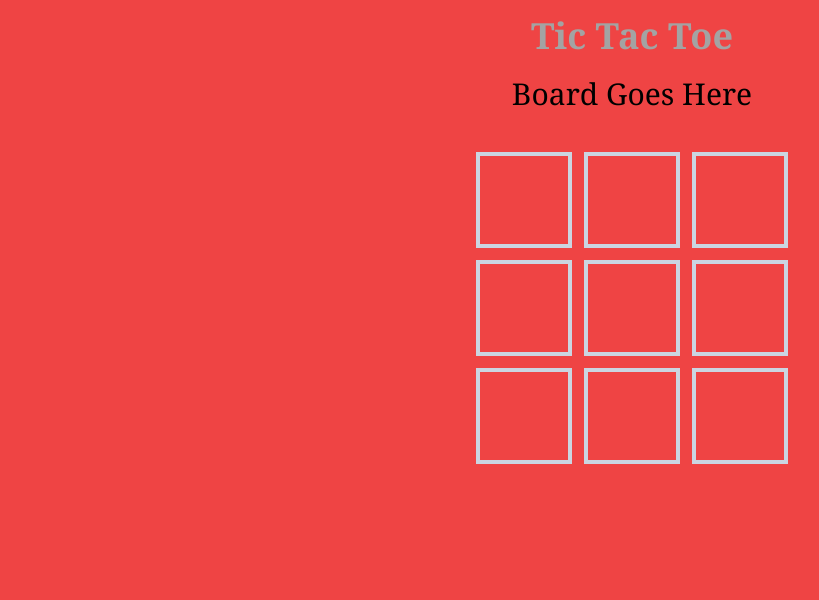
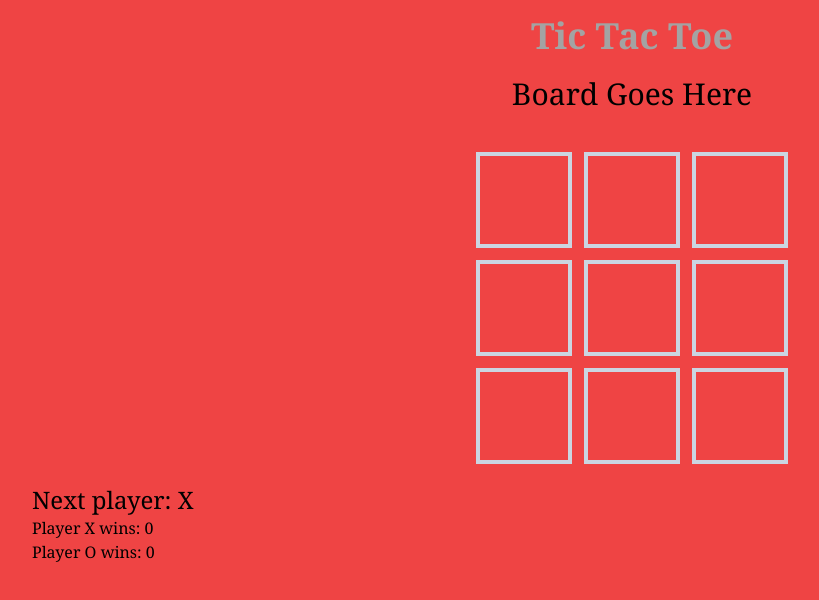
Before and after one commit to AntonVak/vite-react-tailwind, a React (Vite) app: page / in a window 1280 px wide. Shown: the top 600 px of the page, without its empty margins (8-827 px from the left). Built offline with nearby package versions, Linux system fonts and the light colour scheme; the HTML template or start-up script is replaced by a standard one.

Commit message:
add comp: TotalScore

```diff
--- a/src/components/PlateGame/PlateGame.tsx
+++ b/src/components/PlateGame/PlateGame.tsx
@@ -1,7 +1,13 @@
 import { useEffect, useState } from "react";
 import CardItem from "../CardItem/CardItem";
+import TotalScore from "../TotalScore/TotalScore";
+
+type Scores = {
+  [key: string]: number;
+};
 
 const INITIAL_GAME_STATE = ['','','','','','','','','', ];
+const INITIAL_SCORES: Scores = { X: 0, O: 0 };
 const WINNING_COMBOS = [
     [0, 1, 2],
     [3, 4, 5],
@@ -16,8 +22,13 @@ const WINNING_COMBOS = [
 const PlateGame = () => {
     const [game, setGame] = useState(INITIAL_GAME_STATE);
     const [currentPlayer, setCurrentPlayer] = useState("X");
+    const [scores, setScores] = useState(INITIAL_SCORES);
+console.log(currentPlayer);
 
     useEffect(() => {
+      if (game === INITIAL_GAME_STATE) {
+        return;
+      }
         checkForWinner()
     }, [game]);
 
@@ -25,12 +36,17 @@ const PlateGame = () => {
 
   const handleWin = () => {
     window.alert(`Congrats player ${currentPlayer}! You are the winner!`);
+
+    const newPlayerScore = scores[currentPlayer] + 1
+    const newScores = {...scores};
+    newScores[currentPlayer] = newPlayerScore;
+    setScores(newScores);
+
     resetBoard();
   }
 
   const handleDraw = () => {
     window.alert("The game ended in a draw");
-
     resetBoard();
   };
 
@@ -38,18 +54,18 @@ const PlateGame = () => {
         let roundWon = false
 
         for (let i = 0; i < WINNING_COMBOS.length; i++) {
-            const winCombo = WINNING_COMBOS[i]; //winCombo = значения выгрышных массивов [0, 1, 2]
-
+            const winCombo = WINNING_COMBOS[i];
+            //winCombo = значения выгрышных массивов [0, 1, 2]
 
             const a = game[winCombo[0]];
             const b = game[winCombo[1]];
             const c = game[winCombo[2]];
-            console.log(a);
-            //a, b, c = в них содержится либо "X", либо "O".
+            // console.log(a);
+
             if ([a, b, c].includes("")) {
                 continue;
               }
-
+         //a, b, c = в них содержится либо "X", либо "O".
               if (a === b && b === c) {
                 roundWon = true;
                 break;
@@ -78,13 +94,13 @@ const PlateGame = () => {
         const cellIndex = Number(event.currentTarget.getAttribute("data-cell-index"));
         const currentValue = game[cellIndex]
         // console.log(cellIndex);
-        if(currentValue === "X" || currentValue === "O") {
+        if(currentValue ) {
             return
         }
         const newValues = [...game];
-        // console.log('newValues',newValues);
+        console.log('newValues',newValues);
         newValues[cellIndex] = currentPlayer;
-        // console.log('newValues[cellIndex]', newValues[cellIndex]);
+        // console.log(currentPlayer);
         setGame(newValues);
         changePlayer()
 
@@ -97,10 +113,11 @@ const PlateGame = () => {
             <div className="grid grid-cols-3 gap-3 mx-auto w-max">
                 {
                     game.map((player, index) => (
-                        <CardItem onClick={handleClick} player={player} index={index} key={index}/>
+                        <CardItem onClick={handleClick} {...{ index, player }} key={index}/>
                     ))
                 }
             </div>
+            <TotalScore currentPlayer={currentPlayer} scores={scores}/>
         </div>
      );
 }
--- /dev/null
+++ b/src/components/TotalScore/TotalScore.tsx
@@ -0,0 +1,38 @@
+
+
+const TotalScore = ({currentPlayer, scores}) => {
+
+    // const test = () => {
+    //     for(const month in summer) {
+    //         if(month !== "") {
+    //             // console.log(month);
+    //             // console.log(':' + summer[month]);
+    //         }
+    //     }
+    // }
+
+
+    //     for(let i = 1; i<11; i++) {
+    //         boolArray[i] = (i%2 ===0) ? true : false;
+    //         // console.log('Element' + i + ':' + boolArray[i]);
+    //     }
+    //     for(let i = 1; i<boolArray.length; i++) {
+    //         if(boolArray[i]) {
+    //             result += i + '|'
+    //         }
+
+    //     }
+    //     console.log(result);
+
+    return (
+        <div className="ml-10 mt-5">
+        <h3 className="text-2xl"> Next player: {currentPlayer} </h3>
+        <h4>Player X wins: {scores["X"]} </h4>
+        <h4>Player O wins: {scores["O"]} </h4>
+
+        </div>
+
+     );
+}
+
+export default TotalScore;
```
